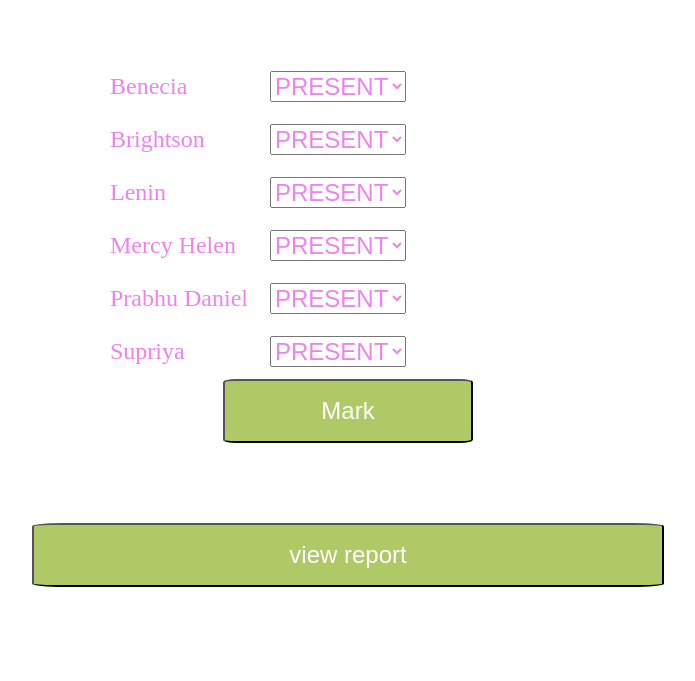
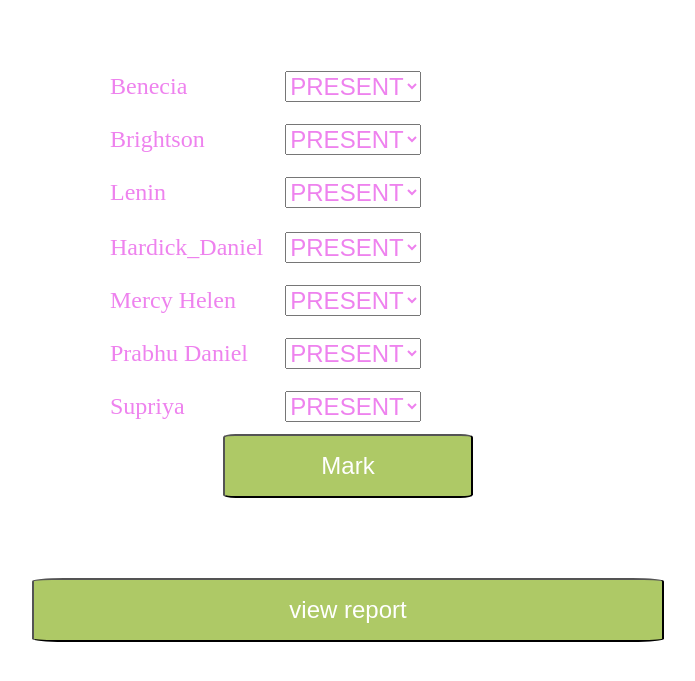
Before and after one commit to strongbasement/Zion, a plain HTML site: page index.html in a window 1280 px wide. Shown: the part 79-760 px from the top of the page, without its empty margins (292-987 px from the left). Drawn offline with nearby package versions, Linux system fonts and the light colour scheme.

Commit message:
Update index.html

```diff
--- a/index.html
+++ b/index.html
@@ -97,6 +97,11 @@
                     <td><select name="Lenin" id="Lenin"><option>Present</option><option>absent</option></td>
                     </tr>
                     <tr>
+                          <tr>
+                    <td>Hardick_Daniel</td>
+                    <td><select name="Hardick_Daniel" id="Hardick_Daniel"><option>Present</option><option>absent</option></td>
+                    </tr>
+                    <tr>
                         <td>Mercy Helen</td>
                         <td><select name="Mercy_Helen" id="Mercy_Helen"><option>Present</option><option>absent</option></td>
                         </tr>
```
